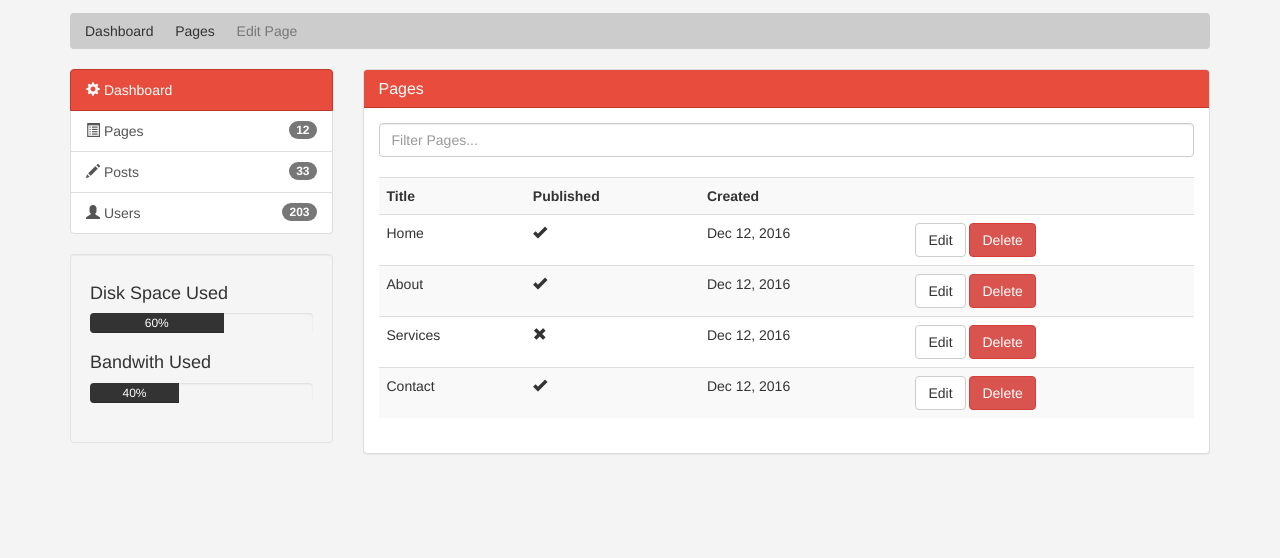
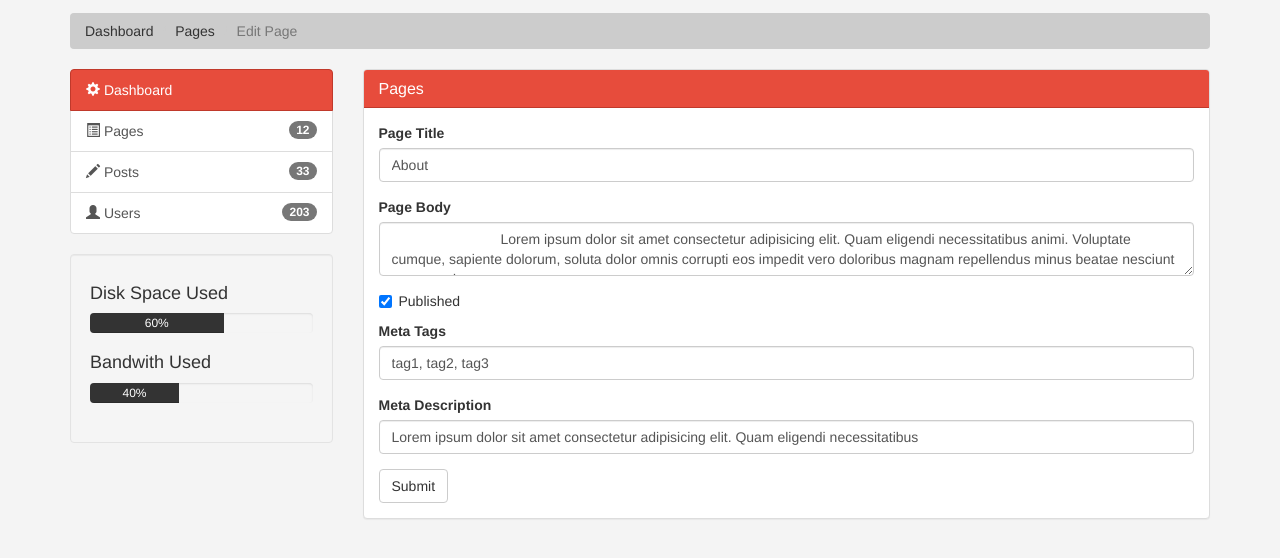
Before and after one commit to kay-ogunbo/adminStrap, a plain HTML site: page edit.html in a window 1280 px wide. Shown: the part 130-688 px from the top of the page. Drawn offline with nearby package versions, Linux system fonts and the light colour scheme; a script that the page names is missing.

Commit message:
Modify the edit page!

```diff
--- a/edit.html
+++ b/edit.html
@@ -111,44 +111,33 @@
                 <h3 class="panel-title">Pages</h3>
               </div>
               <div class="panel-body">
-                <div class="row">
-                  <div class="col-md-12">
-                    <input type="text" class="form-control" placeholder="Filter Pages...">
-                  </div>
-                </div>
-                <br>
-                <table class="table table-striped table-hover">
-                  <tr>
-                    <th>Title</th>
-                    <th>Published</th>
-                    <th>Created</th>
-                    <th></th>
-                  </tr>
-                  <tr>
-                    <td>Home</td>
-                    <td><span class="glyphicon glyphicon-ok" aria-hidden="true"></span></td>
-                    <td>Dec 12, 2016</td>
-                    <td><a class="btn btn-default" href="edit.html">Edit</a> <a class="btn btn-danger" href="#">Delete</a></td>
-                  </tr>
-                  <tr>
-                    <td>About</td>
-                    <td><span class="glyphicon glyphicon-ok" aria-hidden="true"></span></td>
-                    <td>Dec 12, 2016</td>
-                    <td><a class="btn btn-default" href="edit.html">Edit</a> <a class="btn btn-danger" href="#">Delete</a></td>
-                  </tr>
-                  <tr>
-                    <td>Services</td>
-                    <td><span class="glyphicon glyphicon-remove" aria-hidden="true"></span></td>
-                    <td>Dec 12, 2016</td>
-                    <td><a class="btn btn-default" href="edit.html">Edit</a> <a class="btn btn-danger" href="#">Delete</a></td>
-                  </tr>
-                  <tr>
-                    <td>Contact</td>
-                    <td><span class="glyphicon glyphicon-ok" aria-hidden="true"></span></td>
-                    <td>Dec 12, 2016</td>
-                    <td><a class="btn btn-default" href="edit.html">Edit</a> <a class="btn btn-danger" href="#">Delete</a></td>
-                  </tr>
-                </table>
+                <form>
+                    <div class="form-group">
+                        <label>Page Title</label>
+                        <input type="text" class="form-control" placeholder="Page Title" value="About">
+                      </div>
+                      <div class="form-group">
+                        <label>Page Body</label>
+                        <textarea name="editor1" class="form-control" placeholder="Page Body">
+                            Lorem ipsum dolor sit amet consectetur adipisicing elit. Quam eligendi necessitatibus animi. Voluptate cumque, sapiente dolorum, soluta dolor omnis corrupti eos impedit vero doloribus magnam repellendus minus beatae nesciunt assumenda.
+                        </textarea>
+                      </div>
+                    <div class="checkbox">
+                      <label>
+                        <input type="checkbox" checked> Published
+                      </label>
+                    </div>
+                    <div class="form-group">
+                      <label>Meta Tags</label>
+                      <input type="text" class="form-control" placeholder="Add some tags..." value="tag1, tag2, tag3">
+                    </div>
+                    <div class="form-group">
+                      <label>Meta Description</label>
+                      <input type="text" class="form-control" placeholder="Add Meta Description..." value="Lorem ipsum dolor sit amet consectetur adipisicing elit. Quam eligendi necessitatibus">
+                    </div>
+
+                    <input type="submit" class="btn btn-default" value="Submit">
+                </form>
               </div>
             </div>
 
```
